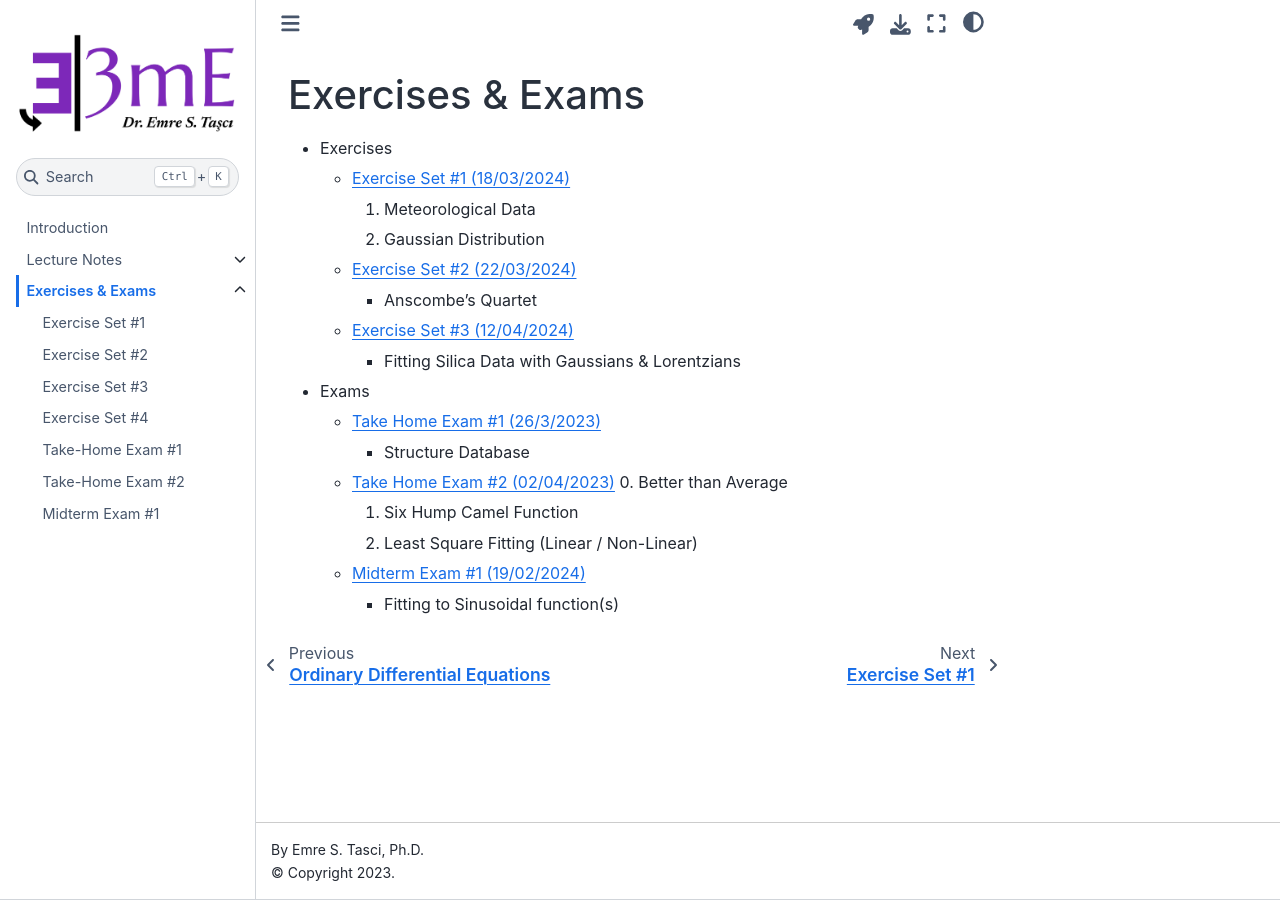
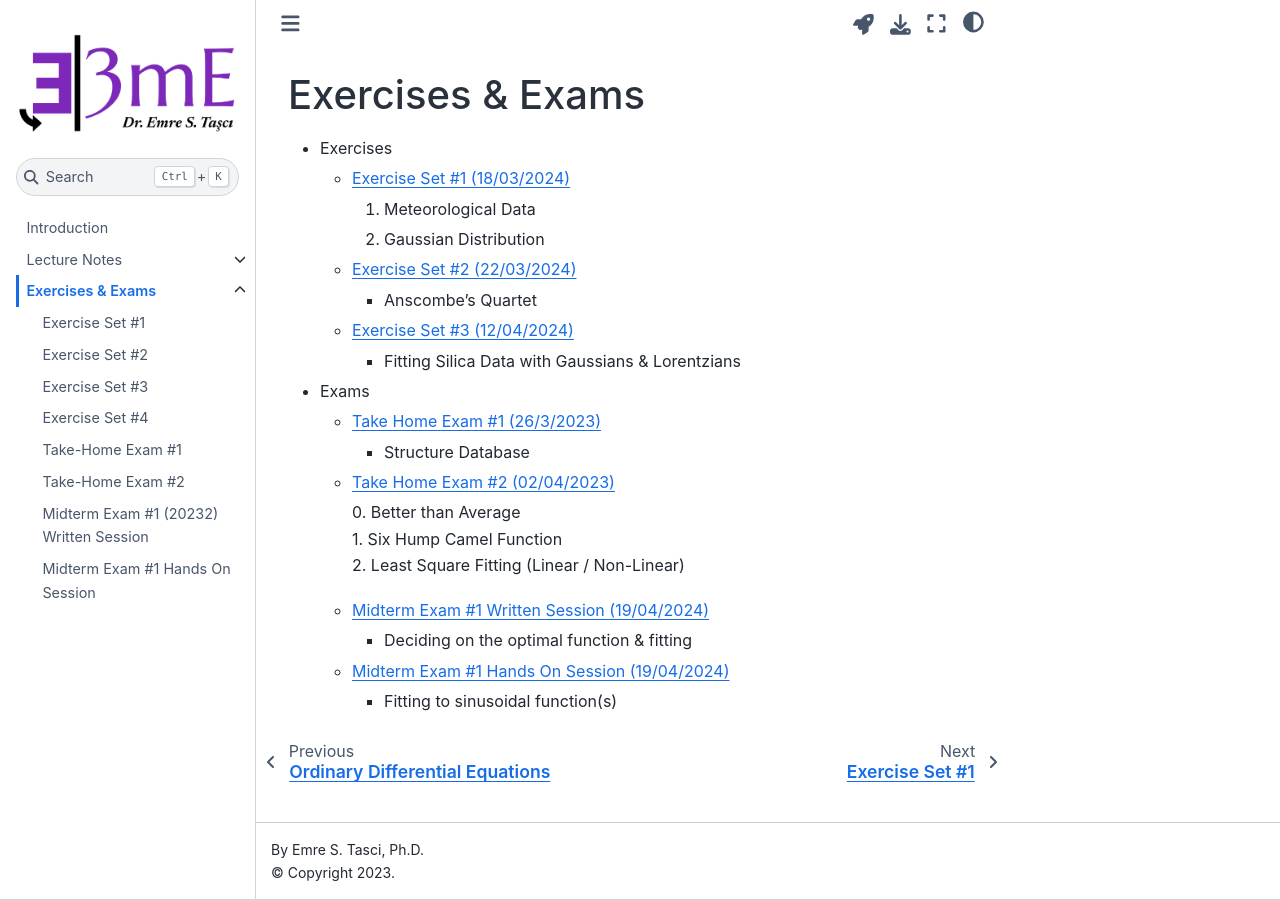
Before and after one commit to emresururi/FIZ228, a Jupyter Book: the page built from FIZ228_ExercisesExams.md, in a window 1280 px wide. Built offline with Jupyter Book 1.0.4 settings and Sphinx 7.4.7 and the Sphinx Book theme 1.1.4, drawn with Linux system fonts in a browser that asks for light colours.

Commit message:
Added 1st MT Exam (Written & Hands On Sessions)
19/04/2023 (20232)

(The solutions are not included in the jupyter-book)

````diff
--- a/Exams_HWs/FIZ228_20232_MT1.md
+++ b/Exams_HWs/FIZ228_20232_MT1_HandsOnExam.md
@@ -12,7 +12,7 @@ kernelspec:
   name: python3
 ---
 
-# Midterm Exam #1
+# Midterm Exam #1 Hands On Session
 **FIZ228 - Numerical Analysis**
 Dr. Emre S. Tasci, Hacettepe University
 
--- a/FIZ228_ExercisesExams.md
+++ b/FIZ228_ExercisesExams.md
@@ -28,11 +28,14 @@ kernelspec:
     * [Take Home Exam #1 (26/3/2023)](Exams_HWs/FIZ228_TakeHomeExam_01)
         * Structure Database
     * [Take Home Exam #2 (02/04/2023)](Exams_HWs/FIZ228_TakeHomeExam_02)
-        0. Better than Average
-        1. Six Hump Camel Function
-        2. Least Square Fitting (Linear / Non-Linear)
-    * [Midterm Exam #1 (19/02/2024)](Exams_HWs/FIZ228_20232_MT1)
-        * Fitting to Sinusoidal function(s)
+
+        0\. Better than Average
+        1\. Six Hump Camel Function
+        2\. Least Square Fitting (Linear / Non-Linear)
+    * [Midterm Exam #1 Written Session (19/04/2024)](Exams_HWs/FIZ228_20232_MT1_WrittenExam)
+        * Deciding on the optimal function & fitting
+    * [Midterm Exam #1 Hands On Session (19/04/2024)](Exams_HWs/FIZ228_20232_MT1_HandsOnExam)
+        * Fitting to sinusoidal function(s)
 
 ```{code-cell} ipython3
 
--- a/_toc.yml
+++ b/_toc.yml
@@ -22,4 +22,7 @@ chapters:
     - file: Exams_HWs/FIZ228_Exercises_04.md
     - file: Exams_HWs/FIZ228_TakeHomeExam_01.md
     - file: Exams_HWs/FIZ228_TakeHomeExam_02.md
-    - file: Exams_HWs/FIZ228_20232_MT1.md
+    - file: Exams_HWs/FIZ228_20232_MT1_WrittenExam.md
+      #    - file: Exams_HWs/FIZ228_20232_MT1_WrittenExam_Solutions.md
+    - file: Exams_HWs/FIZ228_20232_MT1_HandsOnExam.md
+      #    - file: Exams_HWs/FIZ228_20232_MT1_HandsOnExam_Solutions.md
````
Also changed, not shown: Exams_HWs/FIZ228_20232_MT1_HandsOnExam_Solutions.md (renamed from Exams_HWs/FIZ228_20232_MT1_Solutions.md, +5 -1 lines), Exams_HWs/FIZ228_20232_MT1_WrittenExam.md (added, +37 -0 lines), Exams_HWs/FIZ228_20232_MT1_WrittenExam_Solutions.md (added, +45 -0 lines), FIZ228_08_OrdinaryDifferentialEquations.md (+3 -1 lines).
